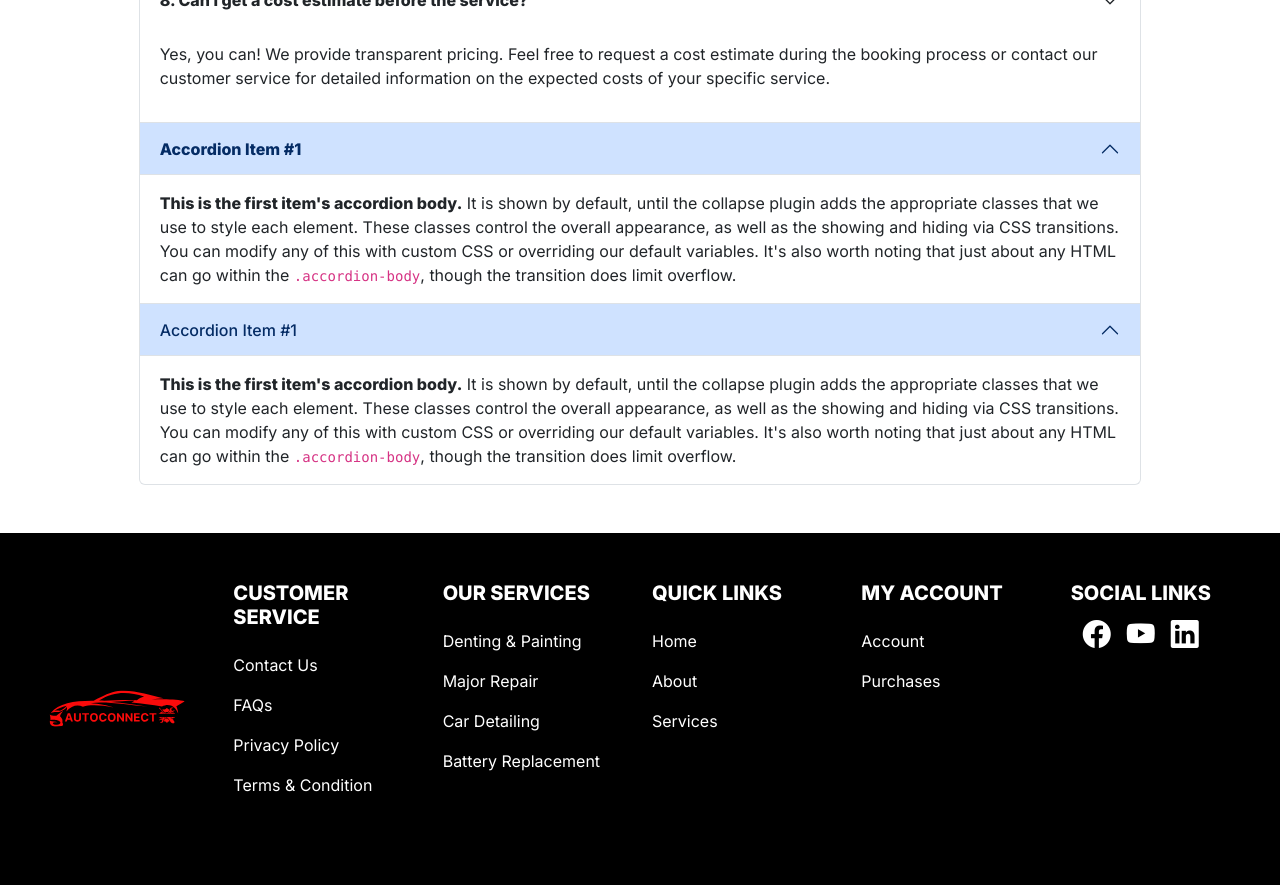
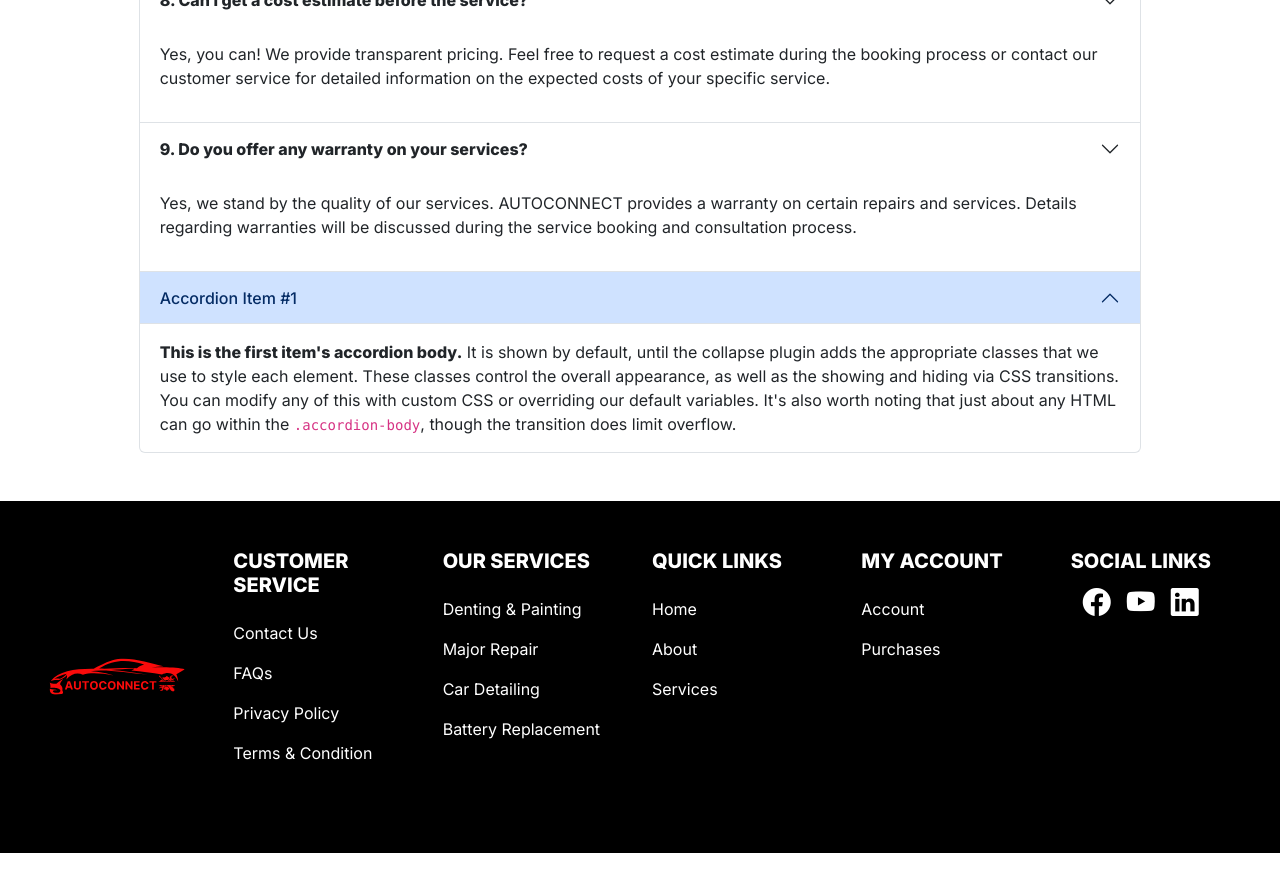
Before and after one commit to jaspherbagor/AutoConnect, a React (Create React App) app in the folder front-end/: page /faqs in a window 1280 px wide. Shown: the part 1060-1945 px from the top of the page. After the commit the page ends 1913 px from the top, so only its background shows below. Built offline with nearby package versions, Linux system fonts and the light colour scheme.

Commit message:
updated the accordion item 9

```diff
--- a/front-end/src/components/pages/client/faqs.jsx
+++ b/front-end/src/components/pages/client/faqs.jsx
@@ -113,13 +113,13 @@ const Faqs = () => {
 
             <div class="accordion-item">
               <h2 class="accordion-header">
-                <button class="accordion-button fw-bold" type="button" data-bs-toggle="collapse" data-bs-target="#faq-Nine" aria-expanded="true" aria-controls="faq-Nine">
-                  Accordion Item #1
+                <button class="accordion-button collapsed fw-bold" type="button" data-bs-toggle="collapse" data-bs-target="#faq-Nine" aria-expanded="true" aria-controls="faq-Nine">
+                  9. Do you offer any warranty on your services?
                 </button>
               </h2>
               <div id="faq-Nine" class="accordion-collapse collapse show">
                 <div class="accordion-body text-start">
-                  <strong>This is the first item's accordion body.</strong> It is shown by default, until the collapse plugin adds the appropriate classes that we use to style each element. These classes control the overall appearance, as well as the showing and hiding via CSS transitions. You can modify any of this with custom CSS or overriding our default variables. It's also worth noting that just about any HTML can go within the <code>.accordion-body</code>, though the transition does limit overflow.
+                  <p>Yes, we stand by the quality of our services. AUTOCONNECT provides a warranty on certain repairs and services. Details regarding warranties will be discussed during the service booking and consultation process.</p>
                 </div>
               </div>
             </div>
```
